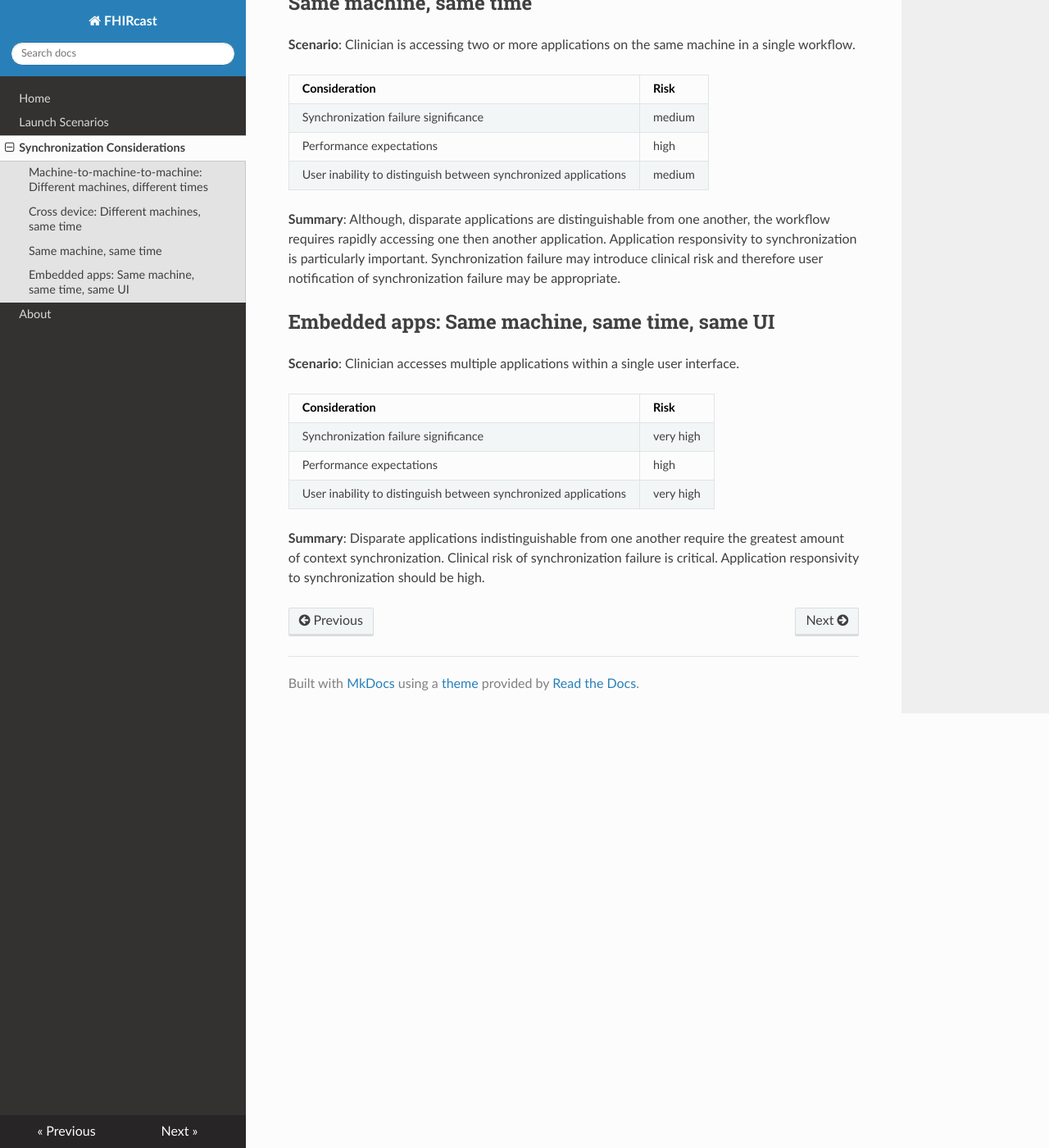
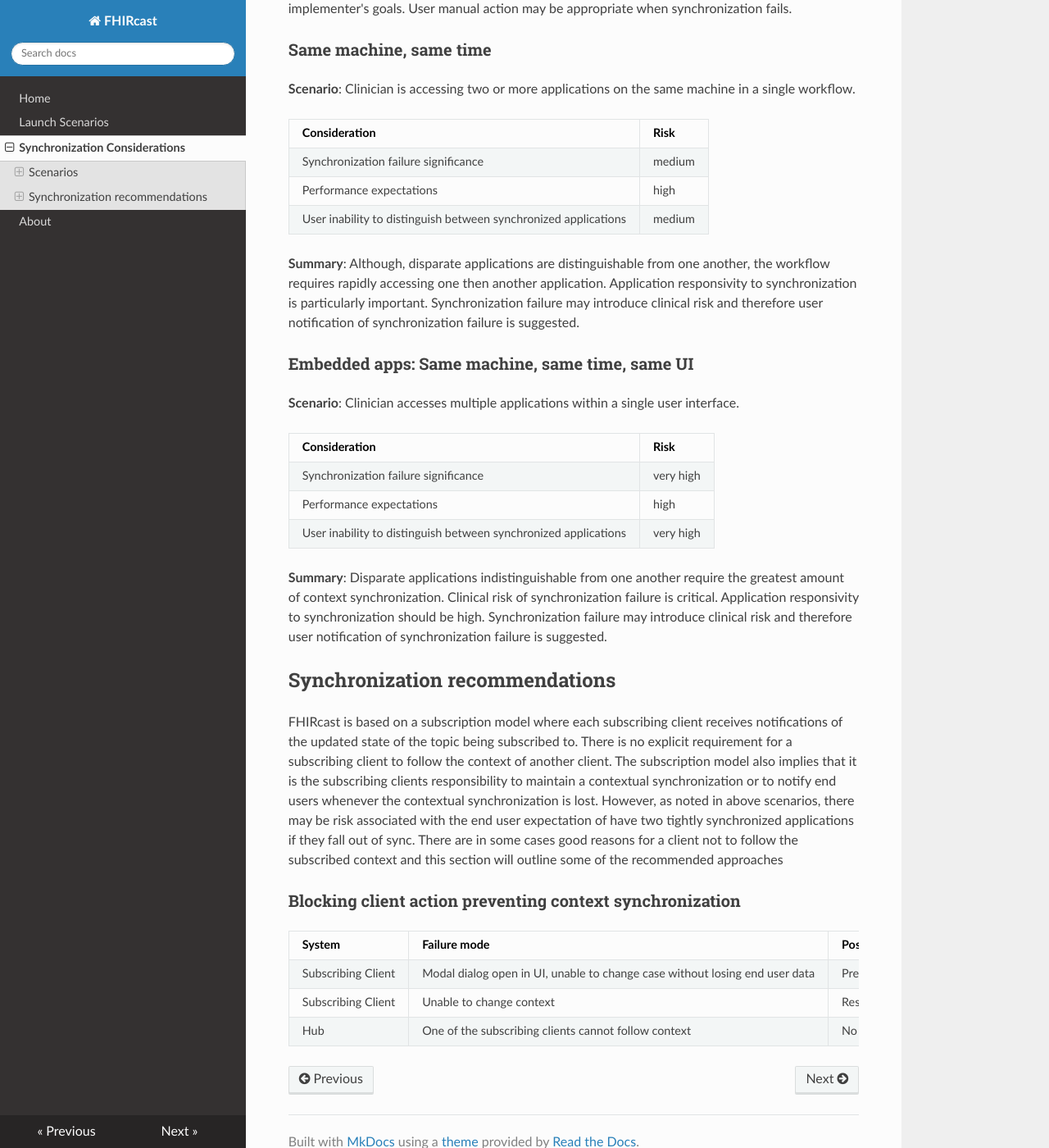
Before and after one commit to HL7/fhircast-docs, an MkDocs documentation site: the page built from docs/syncconsiderations.md, in a window 1280 px wide and 1400 px high, scrolled down 1319 px. Shown: the whole window at 82% size. Built offline with MkDocs 1.6.1, drawn with Linux system fonts in a browser that asks for light colours; nearby versions of some CDN libraries; old or Windows-style settings are respelled for this version of MkDocs; some of the changed text lies outside the part shown.

Commit message:
Update syncconsiderations.md

```diff
--- a/docs/syncconsiderations.md
+++ b/docs/syncconsiderations.md
@@ -14,7 +14,10 @@
 
 Also note that synchronization failure is a worst-case scenario and should rarely occur in production.
 
-## Machine-to-machine-to-machine: Different machines, different times
+## Scenarios
+Below a couple of usage scenarios are listed where the risk of becoming out of sync are exemplified
+
+### Machine-to-machine-to-machine: Different machines, different times
 **Scenario**: Clinician walks away from her desktop EHR and accesses an app on her mobile device which synchronizes to the EHR's hibernated session.
 
 | Consideration | Risk |
@@ -25,7 +28,7 @@
 
 **Summary**: This serial or sequential use-case is a convenience synchronization and the clinical risk for synchronization failure is low.
 
-## Cross device: Different machines, same time
+### Cross device: Different machines, same time
 **Scenario**: Clinician accesses her desktop EHR as well an app on her mobile device at the same time. Mobile device synchronizes with the EHR desktop session.
 
 |Consideration|Risk|
@@ -37,7 +40,7 @@
 **Summary**: The user clearly distinguishes between the applications synchronized on multiple devices and therefore clinical risk for a synchronization failure depends upon the workflow and implementer's goals. User manual action may be appropriate when synchronization fails.
 
 
-## Same machine, same time
+### Same machine, same time
 **Scenario**: Clinician is accessing two or more applications on the same machine in a single workflow.
 
 |Consideration|Risk|
@@ -46,10 +49,10 @@
 |Performance expectations|high|
 |User inability to distinguish between synchronized applications| medium|
 
-**Summary**: Although, disparate applications are distinguishable from one another, the workflow requires rapidly accessing one then another application. Application responsivity to synchronization is particularly important. Synchronization failure may introduce clinical risk and therefore user notification of synchronization failure may be appropriate.
+**Summary**: Although, disparate applications are distinguishable from one another, the workflow requires rapidly accessing one then another application. Application responsivity to synchronization is particularly important. Synchronization failure may introduce clinical risk and therefore user notification of synchronization failure is suggested.
 
 
-## Embedded apps: Same machine, same time, same UI
+### Embedded apps: Same machine, same time, same UI
 **Scenario**: Clinician accesses multiple applications within a single user interface.
 
 |Consideration|Risk|
@@ -58,4 +61,18 @@
 |Performance expectations|high|
 |User inability to distinguish between synchronized applications|very high|
 
-**Summary**: Disparate applications indistinguishable from one another require the greatest amount of context synchronization. Clinical risk of synchronization failure is critical. Application responsivity to synchronization should be high.
+**Summary**: Disparate applications indistinguishable from one another require the greatest amount of context synchronization. Clinical risk of synchronization failure is critical. Application responsivity to synchronization should be high. Synchronization failure may introduce clinical risk and therefore user notification of synchronization failure is suggested.
+
+## Synchronization recommendations
+FHIRcast is based on a subscription model where each subscribing client receives notifications of the updated state of the topic being subscribed to. There is no explicit requirement for a subscribing client to follow the context of another client.
+The subscription model also implies that it is the subscribing clients responsibility to maintain a contextual synchronization or to notify end users whenever the contextual synchronization is lost.
+However, as noted in above scenarios, there may be risk associated with the end user expectation of have two tightly synchronized applications if they fall out of sync.
+There are in some cases good reasons for a client not to follow the subscribed context and this section will outline some of the recommended approaches
+
+### Blocking client action preventing context synchronization
+
+|System|Failure mode|Possible actions|
+|--|--|--|
+|Subscribing Client|Modal dialog open in UI, unable to change case without losing end user data|Present end user with clear indication that contextual synchronization is lost|
+|Subscribing Client|Unable to change context|Respond with a http status code of 409 conflict|
+|Hub|One of the subscribing clients cannot follow context| No action/update all subscribing clients with event sync-error |
```
